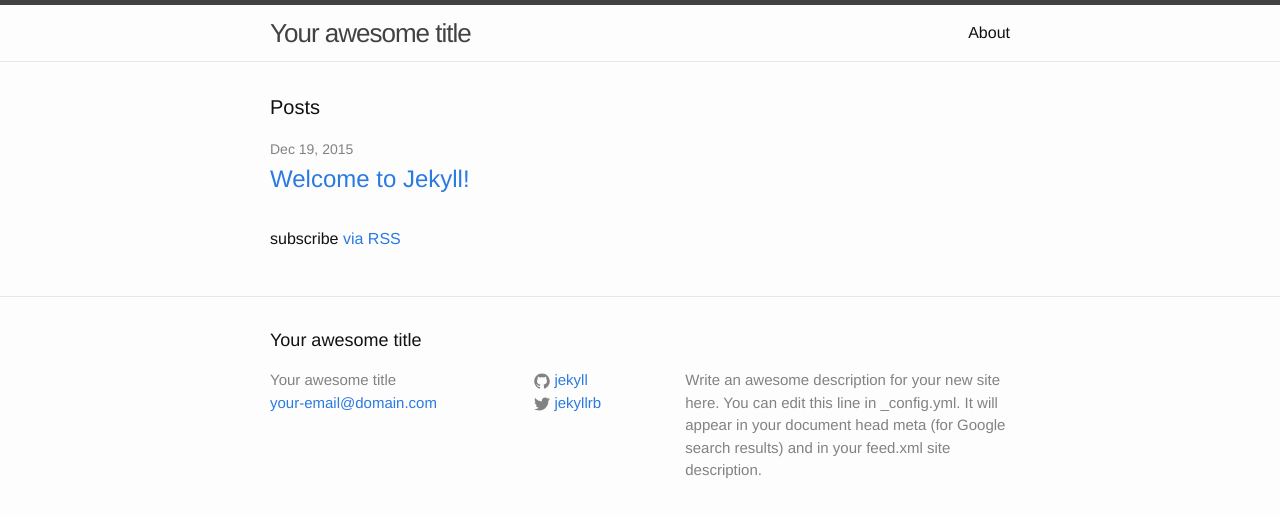
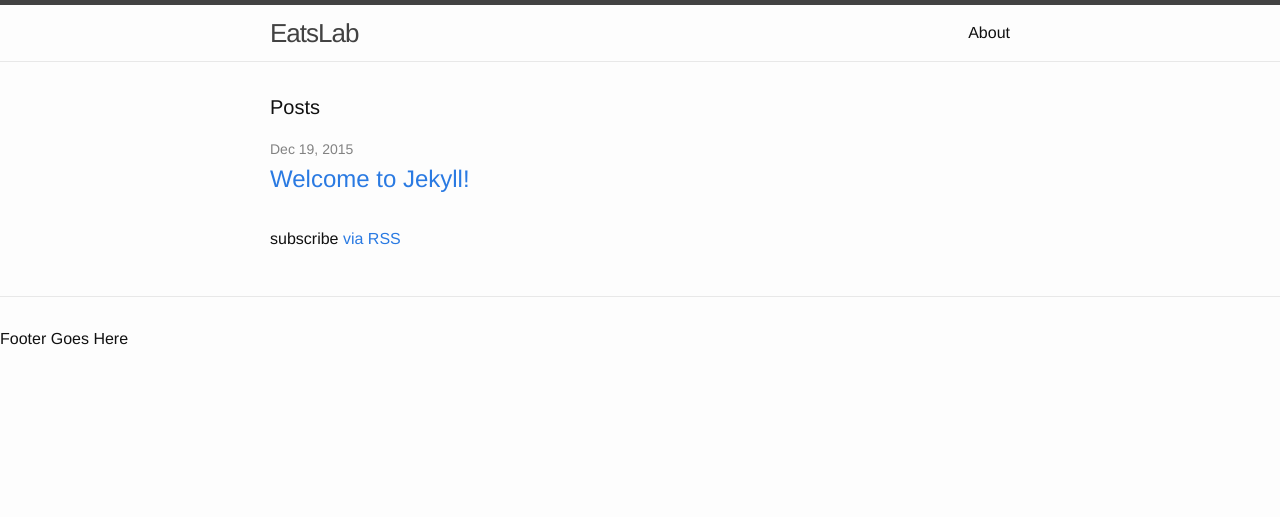
Before and after one commit to TinkurLab/EatsLab, a Jekyll site: the page built from index.html, in a window 1280 px wide. Shown: the top 517 px of the page. Built offline with Jekyll 4.4.1, drawn with Linux system fonts in a browser that asks for light colours.

Commit message:
Playing w/ footer

```diff
--- a/_config.yml
+++ b/_config.yml
@@ -6,16 +6,16 @@
 # 'jekyll serve'. If you change this file, please restart the server process.
 
 # Site settings
-title: Your awesome title
+title: EatsLab
 email: your-email@domain.com
 description: > # this means to ignore newlines until "baseurl:"
   Write an awesome description for your new site here. You can edit this
   line in _config.yml. It will appear in your document head meta (for
   Google search results) and in your feed.xml site description.
 baseurl: "" # the subpath of your site, e.g. /blog
-url: "http://yourdomain.com" # the base hostname & protocol for your site
-twitter_username: jekyllrb
-github_username:  jekyll
+url: "http://eatslab.com" # the base hostname & protocol for your site
+twitter_username: eatslab
+github_username:  tinkurlab
 
 # Build settings
 markdown: kramdown
--- a/_includes/footer.html
+++ b/_includes/footer.html
@@ -1,38 +1,5 @@
 <footer class="site-footer">
 
-  <div class="wrapper">
-
-    <h2 class="footer-heading">{{ site.title }}</h2>
-
-    <div class="footer-col-wrapper">
-      <div class="footer-col footer-col-1">
-        <ul class="contact-list">
-          <li>{{ site.title }}</li>
-          <li><a href="mailto:{{ site.email }}">{{ site.email }}</a></li>
-        </ul>
-      </div>
-
-      <div class="footer-col footer-col-2">
-        <ul class="social-media-list">
-          {% if site.github_username %}
-          <li>
-            {% include icon-github.html username=site.github_username %}
-          </li>
-          {% endif %}
-
-          {% if site.twitter_username %}
-          <li>
-            {% include icon-twitter.html username=site.twitter_username %}
-          </li>
-          {% endif %}
-        </ul>
-      </div>
-
-      <div class="footer-col footer-col-3">
-        <p>{{ site.description }}</p>
-      </div>
-    </div>
-
-  </div>
+Footer Goes Here
 
 </footer>
```
